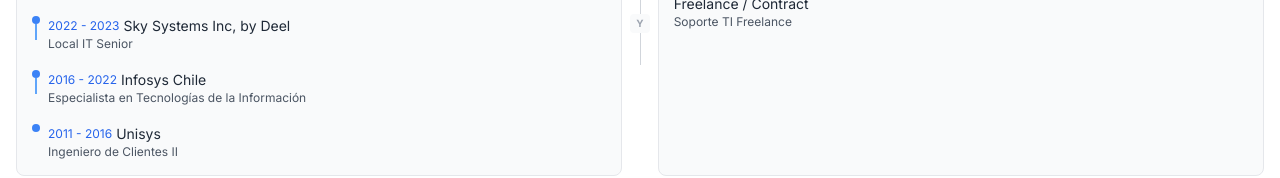
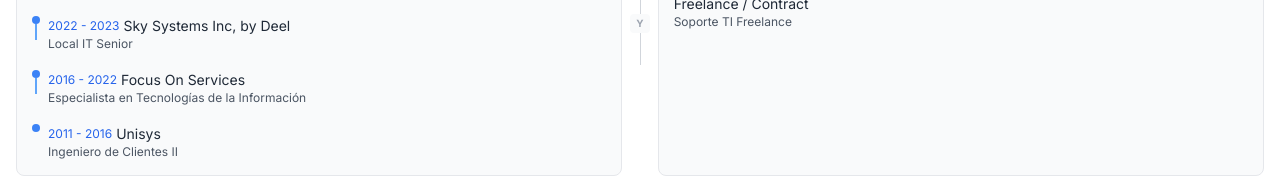
Before and after one commit to JLienqueo/resumeJL, a React (Vite) app: page / in a window 1280 px wide. Shown: the part 980-1158 px from the top of the page. Built offline with nearby package versions, Linux system fonts and the light colour scheme.

Commit message:
se cambia empresa infosys por focus on services

```diff
--- a/src/contexts/LanguageContext.tsx
+++ b/src/contexts/LanguageContext.tsx
@@ -221,7 +221,7 @@
         ]
       },
       {
-        company: "Infosys Chile",
+        company: "Focus On Services",
         position: "Especialista en Tecnologías de la Información",
         period: "2016 - 2022",
         description: [
@@ -395,7 +395,7 @@
         ]
       },
       {
-        company: "Infosys Chile",
+        company: "Focus On Services",
         position: "IT Services Specialist",
         period: "2016 - 2022",
         description: [
```
